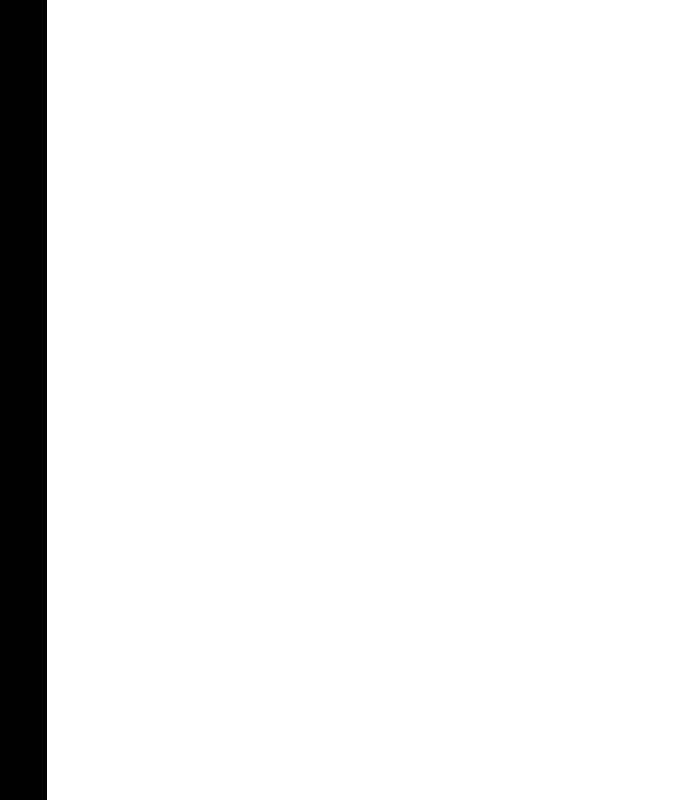
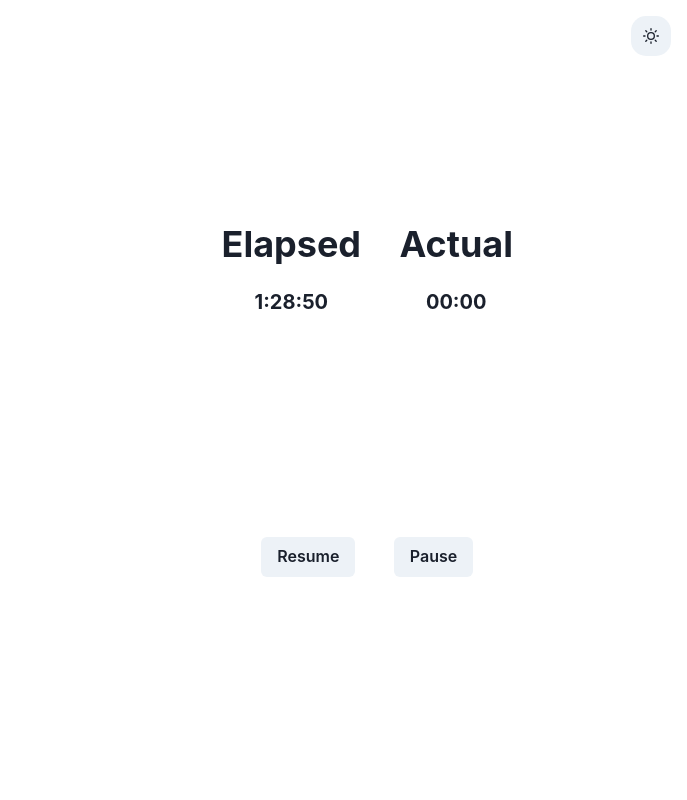
Before and after one commit to BlankTiger/lifelog, a React (Vite) app: page / in a window 1280 px wide. Shown: the whole page, without its empty margins (593-1280 px from the left). Built offline with nearby package versions, Linux system fonts and the light colour scheme.

Commit message:
left and right panel, theme switcher

```diff
--- a/package.json
+++ b/package.json
@@ -10,11 +10,13 @@
     "tauri": "tauri"
   },
   "dependencies": {
+    "@chakra-ui/icons": "^2.0.11",
     "@chakra-ui/react": "^2.3.6",
     "@emotion/react": "^11.10.5",
     "@emotion/styled": "^11.10.5",
     "@tauri-apps/api": "^1.1.0",
     "framer-motion": "^6.5.1",
+    "moment": "^2.29.4",
     "react": "^18.2.0",
     "react-dom": "^18.2.0"
   },
--- a/src-tauri/tauri.conf.json
+++ b/src-tauri/tauri.conf.json
@@ -58,7 +58,7 @@
         "resizable": true,
         "title": "Lifelog",
         "height": 800,
-        "width": 1000
+        "width": 1200
       }
     ]
   }
--- a/src/App.css
+++ b/src/App.css
@@ -7,11 +7,10 @@
 .panel {
   height: 100vh;
   width: 50vw;
+  display: flex;
 }
 
 .left-panel {
-  background-color: #000;
-  display: flex;
   flex-direction: column;
   justify-content: flex-start;
   gap: 10px;
@@ -19,5 +18,17 @@
 }
 
 .right-panel {
-  background-color: #fff;
+  flex-direction: column;
+  justify-content: space-evenly;
+  align-items: center;
+  gap: 10px;
+  padding: 10px 10px;
 }
+
+#theme-toggler {
+  position: absolute;
+  width: 40px;
+  height: 40px;
+  top: 2vh;
+  right: 2vh;
+}
--- a/src/App.tsx
+++ b/src/App.tsx
@@ -1,11 +1,14 @@
+import { Divider } from "@chakra-ui/react";
 import "./App.css";
 import LeftPanel from "./components/LeftPanel";
 import RightPanel from "./components/RightPanel";
 
 function App() {
+
   return (
     <div className="container">
       <LeftPanel />
+      <Divider orientation="vertical" colorScheme="teal" />
       <RightPanel />
     </div>
   );
--- a/src/components/Entry.tsx
+++ b/src/components/Entry.tsx
@@ -1,6 +1,7 @@
-import { Button } from "@chakra-ui/react";
+import { AccordionButton, AccordionIcon, AccordionItem, AccordionPanel, Box, Button, Heading } from "@chakra-ui/react";
 
 export interface EntryProps {
+  id: Number;
   title: String;
   desc: String;
   start_time: String;
@@ -8,5 +9,19 @@ export interface EntryProps {
 }
 
 export const Entry = (props: EntryProps): JSX.Element => {
-  return <Button colorScheme="teal" size="sm">{props.title + " " + props.start_time}</Button>;
+  return (
+    <AccordionItem key="{props.title}">
+      <Heading>
+        <AccordionButton fontWeight="bold">
+          <Box flex="1" textAlign="left">
+            {props.title}
+          </Box>
+          <AccordionIcon />
+        </AccordionButton>
+      </Heading>
+      <AccordionPanel>
+        {props.desc}
+      </AccordionPanel>
+    </AccordionItem >
+  );
 }
--- a/src/components/LeftPanel.tsx
+++ b/src/components/LeftPanel.tsx
@@ -1,6 +1,6 @@
-import { Divider } from "@chakra-ui/react";
+import { Accordion, Divider } from "@chakra-ui/react";
 import { invoke } from "@tauri-apps/api/tauri";
-import { SetStateAction, useEffect, useState } from "react";
+import React, { SetStateAction, useEffect, useState } from "react";
 import { Entry, EntryProps } from "./Entry";
 
 const LeftPanel = () => {
@@ -12,16 +12,19 @@ const LeftPanel = () => {
       .catch((error) => console.log(error));
   }, []);
 
+  let calendarEntries = entries.map((entry) => {
+    return (
+      <React.Fragment key={entry.id}>
+        <Entry {...entry} />
+      </React.Fragment>
+    );
+  });
+
   return (
     <div className="left-panel panel">
-      {entries.map((entry) => {
-        return (
-          <>
-            <Entry {...entry} />
-            <Divider />
-          </>
-        );
-      })}
+      <Accordion allowToggle>
+        {calendarEntries}
+      </Accordion>
     </div>
   );
 }
--- /dev/null
+++ b/src/components/PauseButton.tsx
@@ -0,0 +1,10 @@
+import { Button } from "@chakra-ui/react"
+import { MouseEventHandler } from "react";
+
+type PauseButtonProps = {
+  onClick?: MouseEventHandler
+};
+
+export const PauseButton = ({ onClick }: PauseButtonProps): JSX.Element => {
+  return <Button onClick={onClick}>{"Pause"}</Button>;
+}
--- /dev/null
+++ b/src/components/ResumeButton.tsx
@@ -0,0 +1,10 @@
+import { Button } from "@chakra-ui/react";
+import { MouseEventHandler } from "react";
+
+type ResumeButtonProps = {
+  onClick?: MouseEventHandler
+};
+
+export const ResumeButton = ({ onClick }: ResumeButtonProps): JSX.Element => {
+  return <Button onClick={onClick}>{"Resume"}</Button>;
+}
--- a/src/components/RightPanel.tsx
+++ b/src/components/RightPanel.tsx
@@ -1,5 +1,50 @@
-let RightPanel = () => {
-  return <div className="right-panel panel"></div>
+import { Flex } from "@chakra-ui/react";
+import { useState } from "react";
+import { Timer, TimerProps } from "./Timer";
+import { ResumeButton } from "./ResumeButton";
+import { PauseButton } from "./PauseButton";
+import { useColorMode } from "@chakra-ui/react";
+import { ThemeToggler } from "./ThemeToggler";
+
+const RightPanel = () => {
+  const [isRunning, setRunning] = useState(false);
+  const { colorMode, toggleColorMode } = useColorMode();
+
+  const setResumed = () => {
+    setRunning(true);
+  }
+
+  const setPaused = () => {
+    setRunning(false);
+  }
+
+  let timerProps = {
+    timerTitle: "Elapsed",
+    startTime: "2022-11-01T18:55:00.511Z",
+    isRunning: true,
+  } as TimerProps;
+
+  let timerPropsActual = {
+    timerTitle: "Actual",
+    startTime: "2022-11-01T18:55:00.511Z",
+    isRunning: isRunning,
+  } as TimerProps;
+
+  return (
+    <>
+      <div className="right-panel panel">
+        <Flex direction="row" gap="3vw">
+          <Timer {...timerProps} />
+          <Timer {...timerPropsActual} />
+        </Flex>
+        <Flex direction="row" gap="3vw">
+          <ResumeButton onClick={setResumed} />
+          <PauseButton onClick={setPaused} />
+        </Flex>
+        <ThemeToggler onClick={toggleColorMode} colorMode={colorMode} />
+      </div>
+    </>
+  );
 }
 
 export default RightPanel;
--- /dev/null
+++ b/src/components/ThemeToggler.tsx
@@ -0,0 +1,16 @@
+import { Button } from "@chakra-ui/react";
+import { SunIcon, MoonIcon } from "@chakra-ui/icons";
+import { MouseEventHandler } from "react";
+
+type Props = {
+  colorMode: String,
+  onClick?: MouseEventHandler
+};
+
+export const ThemeToggler = ({ colorMode, onClick }: Props): JSX.Element => {
+  return (
+    <Button id="theme-toggler" onClick={onClick} rounded="15">
+      {colorMode === "light" ? <SunIcon /> : <MoonIcon />}
+    </Button>
+  );
+}
--- /dev/null
+++ b/src/components/Timer.tsx
@@ -0,0 +1,49 @@
+import { Flex, Heading } from "@chakra-ui/react";
+import { useEffect, useState } from "react";
+
+export type TimerProps = {
+  timerTitle: String,
+  startTime: String,
+  isRunning: Boolean,
+};
+
+export const Timer = (props: TimerProps): JSX.Element => {
+  const [timePassed, setTimePassed] = useState(0);
+  const [hours, setHours] = useState(0);
+  const [minutes, setMinutes] = useState(0);
+  const [seconds, setSeconds] = useState(0);
+
+
+  const getTime = () => {
+    let startDate = new Date(props.startTime);
+
+    let timePassed = (Date.now() - startDate.getTime());
+    setSeconds(Math.floor(timePassed / 1000 % 60));
+    setMinutes(Math.floor(timePassed / 1000 / 60 % 60));
+    setHours(Math.floor(timePassed / 1000 / 60 / 60));
+  };
+
+  useEffect(() => {
+    if (props.isRunning) {
+      const interval = setInterval(() => getTime(), 1000);
+      return () => clearInterval(interval);
+    }
+  }, [props.isRunning]);
+
+  let shownHours = hours > 0 ? hours > 10 ? "0" + hours + ":" : hours + ":" : "";
+  let shownMinutes = minutes < 10 ? "0" + minutes : minutes;
+  let time = `${shownHours}${shownMinutes}:${seconds < 10 ? "0" + seconds : seconds}`;
+
+  return (
+    <>
+      <Flex direction="column" align="center" gap="3vh">
+        <Heading>
+          {props.timerTitle}
+        </Heading>
+        <Heading size="md">
+          {time}
+        </Heading>
+      </Flex>
+    </>
+  );
+}
```
Also changed, not shown: 2 other files (tests, documents, lock files or other folders).
